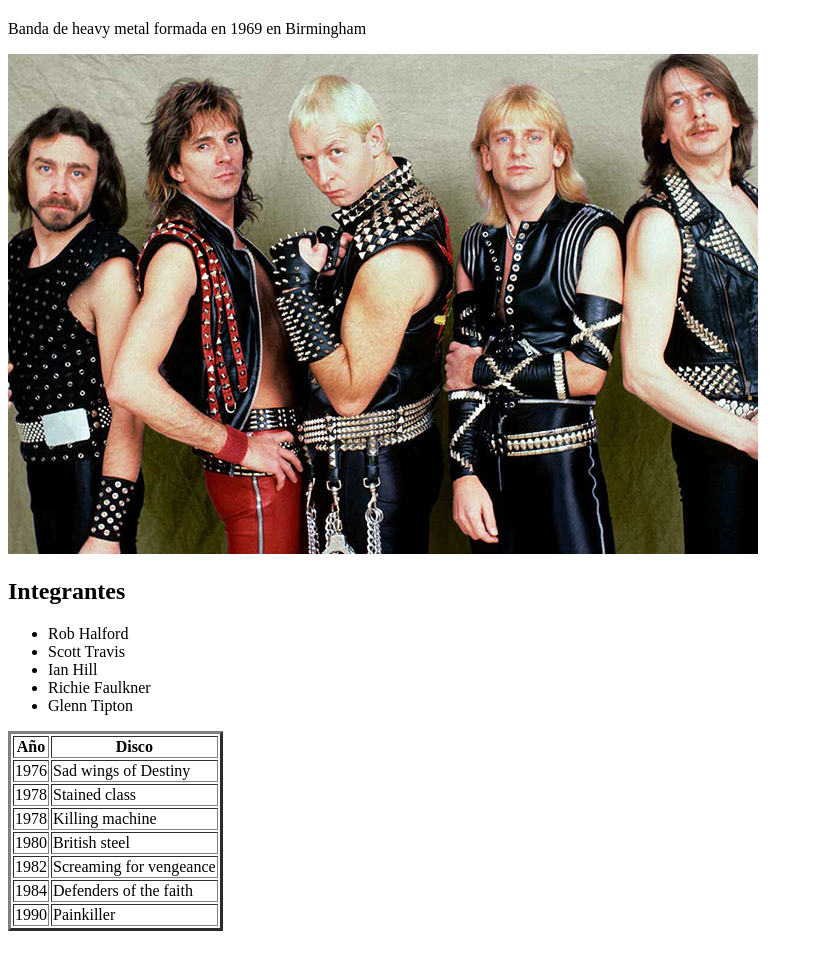
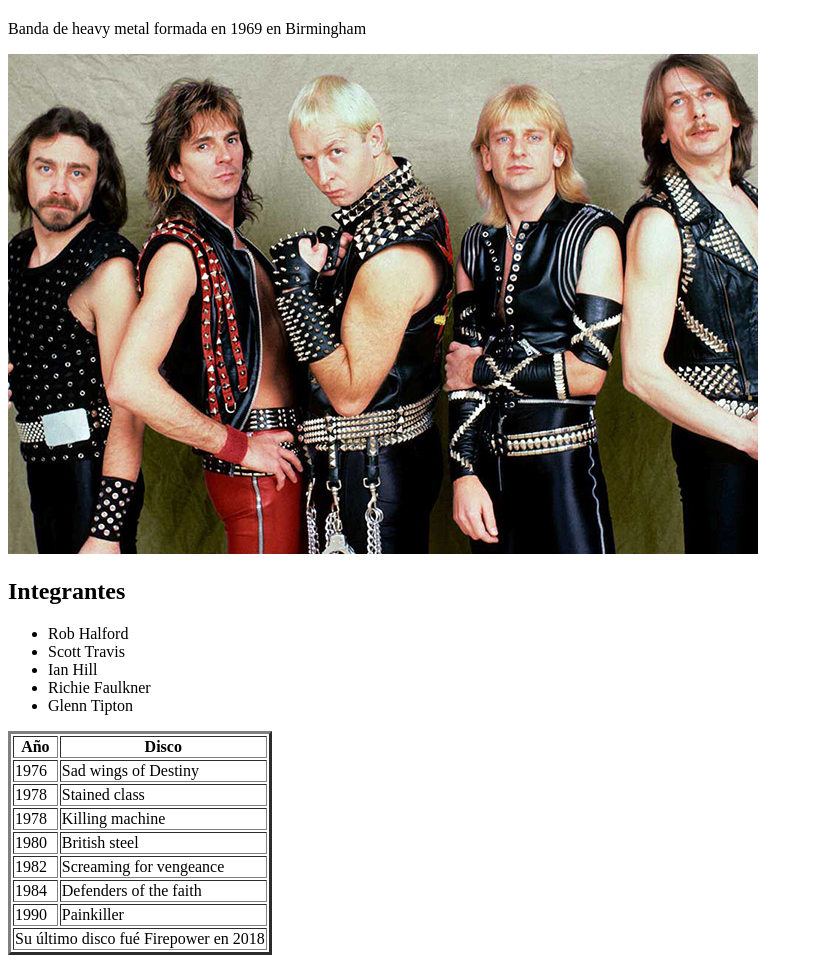
Before and after one commit to Rafael30586/HTML_CSS_Egg, a plain HTML site: page Ejercicio5 HTML_CSS_EggRafaelAlvarez/Ejercicio5.html in a window 1280 px wide. Shown: the part 60-1023 px from the top of the page, without its empty margins (0-813 px from the left). Before the commit the page ends 999 px from the top, so only its background shows below. Drawn offline with Linux system fonts and the light colour scheme.

Commit message:
Correción de la última fila de la tabla

```diff
--- a/Ejercicio5 HTML_CSS_EggRafaelAlvarez/Ejercicio5.html
+++ b/Ejercicio5 HTML_CSS_EggRafaelAlvarez/Ejercicio5.html
@@ -50,6 +50,9 @@
 			<td>1990</td>
 			<td>Painkiller</td>
 		</tr>
+		<tr>
+			<td colspan="2">Su último disco fué Firepower en 2018</td>
+		</tr>
 
 	</table>
 
```
